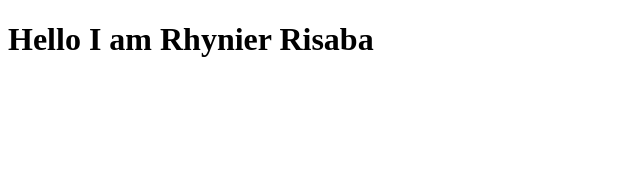
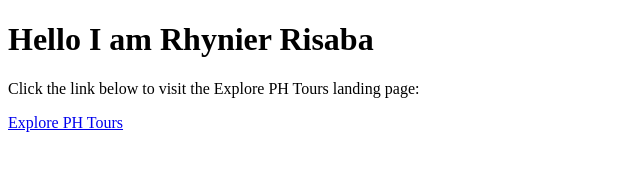
Before and after one commit to Rhynier1525/Rhynier1525.github.io, a plain HTML site: page index.html in a window 1280 px wide. Shown: the whole page, without its empty margins (0-640 px from the left). Drawn offline with Linux system fonts and the light colour scheme.

Commit message:
Update index.html

```diff
--- a/index.html
+++ b/index.html
@@ -7,5 +7,7 @@
 </head>
 <body>
     <h1>Hello I am Rhynier Risaba</h1>
+    <p>Click the link below to visit the Explore PH Tours landing page:</p>
+    <a href="https://rhynier1525.github.io/RisabaExplorePHTours/" target="_blank">Explore PH Tours</a>
 </body>
 </html>
```
